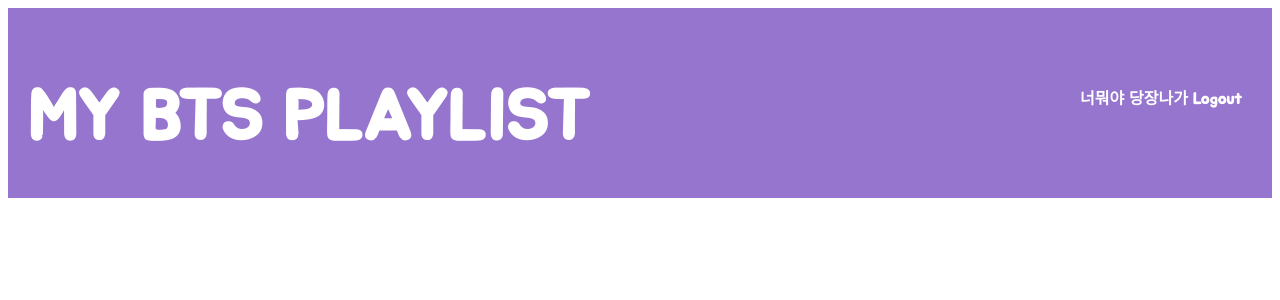
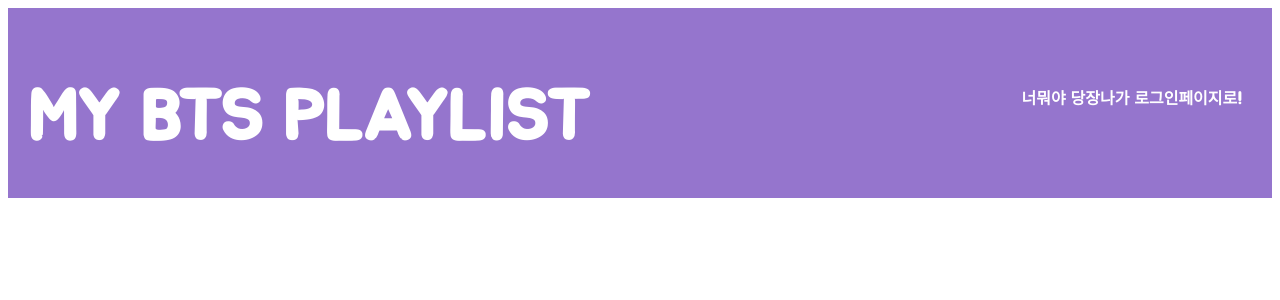
Before and after one commit to ebohoon/hanghae99-30-mini-project, a Flask app: page /header in a window 1280 px wide. Shown: the top 300 px of the page. Run offline with Flask 2, Linux system fonts and the light colour scheme.

Commit message:
제발이게 마지막 커밋

```diff
--- a/templates/header.html
+++ b/templates/header.html
@@ -35,12 +35,15 @@
         <div class="btn-group-toggle" data-toggle="buttons">
             {%if userid%}
             Nickname {{userid}}님
+            <label class="btn btn-secondary active" onclick="location.href='/logout'">
+                Logout
+            </label>
             {%else%}
             너뭐야 당장나가
-            {%endif%}
             <label class="btn btn-secondary active" onclick="location.href='/logout'">
-              Logout
-          </label>
+                로그인페이지로!
+            </label>
+          {%endif%}
         </div>
     </div>
     </h1>
```
